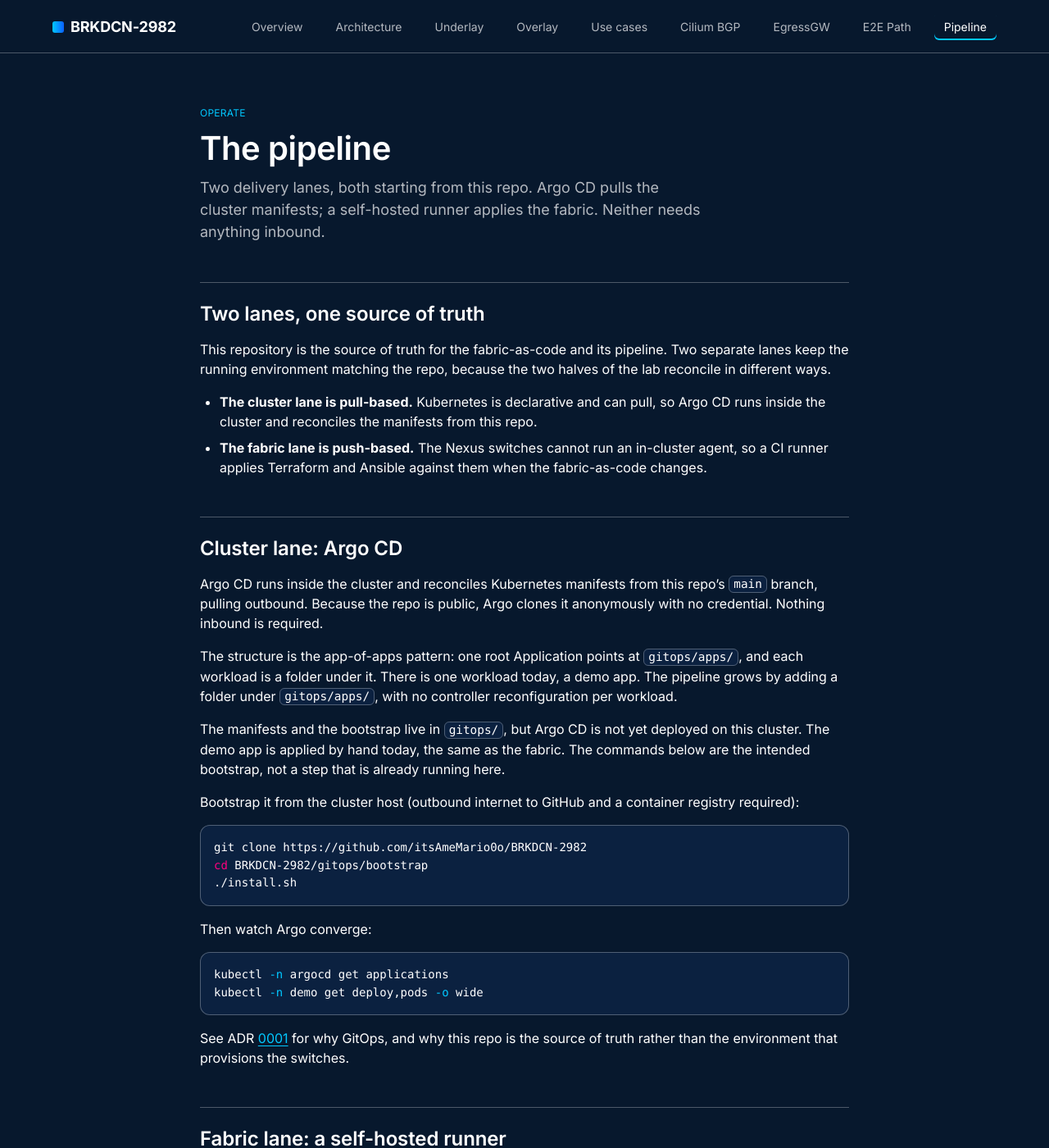
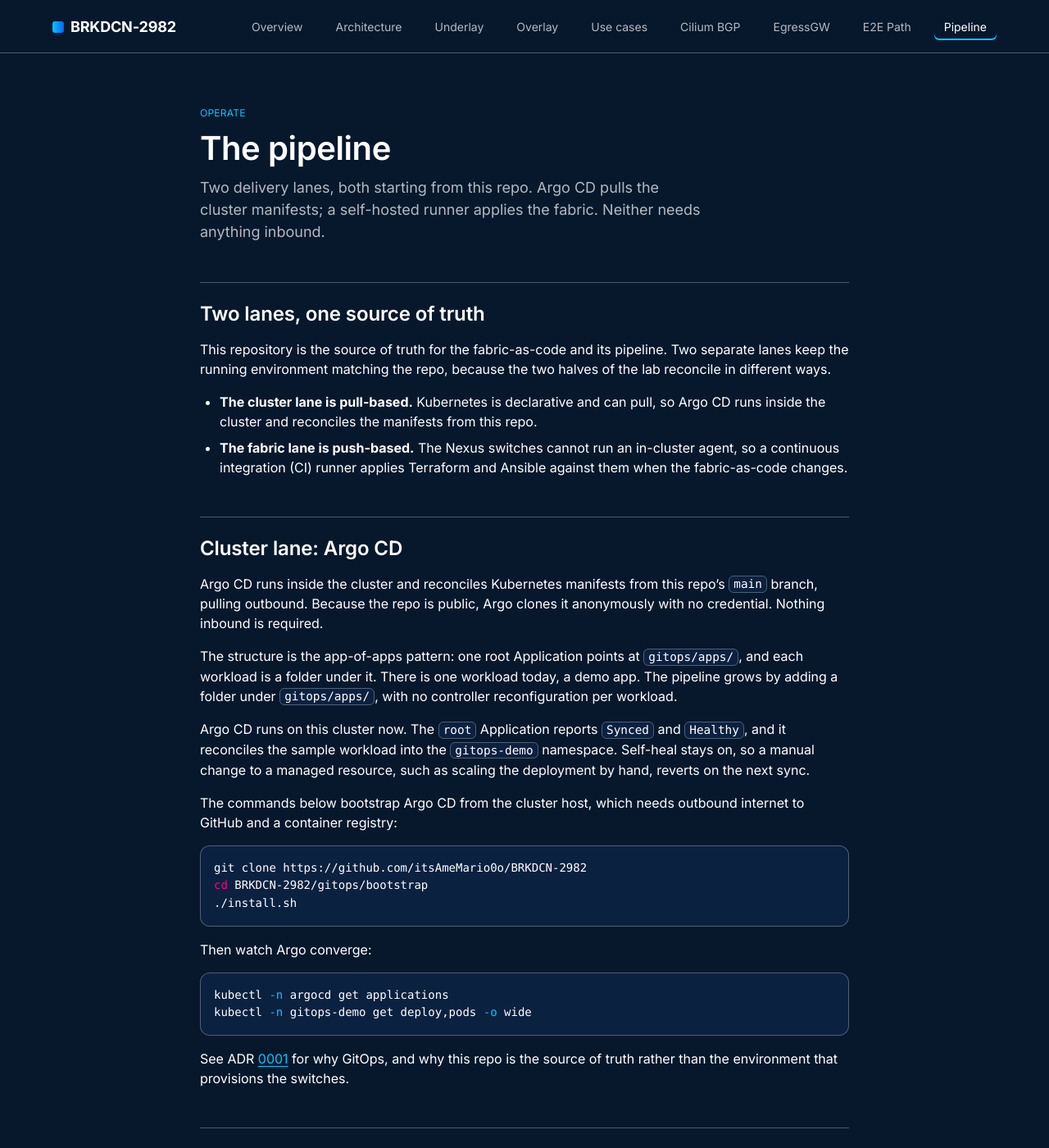
Before and after one commit to itsAmeMario0o/BRKDCN-2982, a Jekyll site: the page built from site/pipeline.md, in a window 1280 px wide and 1400 px high. Shown: the whole window at 82% size. Built offline with Jekyll 4.4.1, drawn with Linux system fonts in a browser that asks for light colours; some of the changed text lies outside the part shown.

Commit message:
ci: add lint workflow, reflect live Argo in the pipeline page, slim demo image
- Add a Lint workflow (yamllint, kubeconform, hadolint, shellcheck) with a
  lenient yamllint config, so YAML, manifests, the Dockerfile, and shell
  scripts are checked on every push.
- Pipeline page: Argo CD now runs on the cluster and reconciles the
  gitops-demo workload; the cluster lane works, only the fabric lane is WIP.
- Drop the curl layer from the demo image; the probes use the app's /check
  endpoint, so the app needs no installed packages.

Co-Authored-By: Claude Opus 4.8 <noreply@anthropic.com>
Claude-Session: https://claude.ai/code/session_01QGTejPxCmsAbz7BD9nAWMy

````diff
--- a/site/pipeline.md
+++ b/site/pipeline.md
@@ -11,7 +11,7 @@ summary: Two delivery lanes, both starting from this repo. Argo CD pulls the clu
 This repository is the source of truth for the fabric-as-code and its pipeline. Two separate lanes keep the running environment matching the repo, because the two halves of the lab reconcile in different ways.
 
 - **The cluster lane is pull-based.** Kubernetes is declarative and can pull, so Argo CD runs inside the cluster and reconciles the manifests from this repo.
-- **The fabric lane is push-based.** The Nexus switches cannot run an in-cluster agent, so a CI runner applies Terraform and Ansible against them when the fabric-as-code changes.
+- **The fabric lane is push-based.** The Nexus switches cannot run an in-cluster agent, so a continuous integration (CI) runner applies Terraform and Ansible against them when the fabric-as-code changes.
 
 ## Cluster lane: Argo CD
 
@@ -19,9 +19,9 @@ Argo CD runs inside the cluster and reconciles Kubernetes manifests from this re
 
 The structure is the app-of-apps pattern: one root Application points at `gitops/apps/`, and each workload is a folder under it. There is one workload today, a demo app. The pipeline grows by adding a folder under `gitops/apps/`, with no controller reconfiguration per workload.
 
-The manifests and the bootstrap live in `gitops/`, but Argo CD is not yet deployed on this cluster. The demo app is applied by hand today, the same as the fabric. The commands below are the intended bootstrap, not a step that is already running here.
+Argo CD runs on this cluster now. The `root` Application reports `Synced` and `Healthy`, and it reconciles the sample workload into the `gitops-demo` namespace. Self-heal stays on, so a manual change to a managed resource, such as scaling the deployment by hand, reverts on the next sync.
 
-Bootstrap it from the cluster host (outbound internet to GitHub and a container registry required):
+The commands below bootstrap Argo CD from the cluster host, which needs outbound internet to GitHub and a container registry:
 
 ```bash
 git clone https://github.com/{{ site.repo.owner }}/{{ site.repo.name }}
@@ -33,7 +33,7 @@ Then watch Argo converge:
 
 ```bash
 kubectl -n argocd get applications
-kubectl -n demo get deploy,pods -o wide
+kubectl -n gitops-demo get deploy,pods -o wide
 ```
 
 See ADR [0001](https://github.com/{{ site.repo.owner }}/{{ site.repo.name }}/tree/{{ site.repo.branch }}/docs/decisions) for why GitOps, and why this repo is the source of truth rather than the environment that provisions the switches.
@@ -51,7 +51,7 @@ A self-hosted runner attached to a public repository is a known hazard: a fork c
 
 The apply model is full continuous delivery: a push to `main` runs `terraform init`, `plan`, and `apply`, then `ansible-playbook`, then pyATS, with no manual gate. pyATS runs after the apply and fails the build loudly if the fabric is wrong. When the switch console is not reachable, the pyATS step reports a clean skip rather than failing the apply for the wrong reason.
 
-The fabric lane is still a work in progress. The Terraform and Ansible models do not yet apply cleanly to the current topology, so the fabric is built by hand today. The CLI on the [underlay]({{ '/underlay/' | relative_url }}) and [overlay]({{ '/overlay/' | relative_url }}) pages is the current source of truth. The cluster lane is in the same state: the Argo CD manifests and bootstrap are in `gitops/`, but Argo is not yet running on this cluster, so the cluster workloads are applied by hand too.
+The fabric lane is still a work in progress. The Terraform and Ansible models do not yet apply cleanly to the current topology, so an operator builds the fabric by hand today, and the CLI on the [underlay]({{ '/underlay/' | relative_url }}) and [overlay]({{ '/overlay/' | relative_url }}) pages is the current source of truth. The cluster lane, by contrast, runs today: Argo CD reconciles the `gitops/apps/` workloads from `main`.
 
 See ADR [0003](https://github.com/{{ site.repo.owner }}/{{ site.repo.name }}/tree/{{ site.repo.branch }}/docs/decisions) for the full trade-off, including the one-click gate that is the obvious upgrade path if the no-gate choice changes.
 
````
Also changed, not shown: .github/workflows/lint.yml (added), 2 other files.
